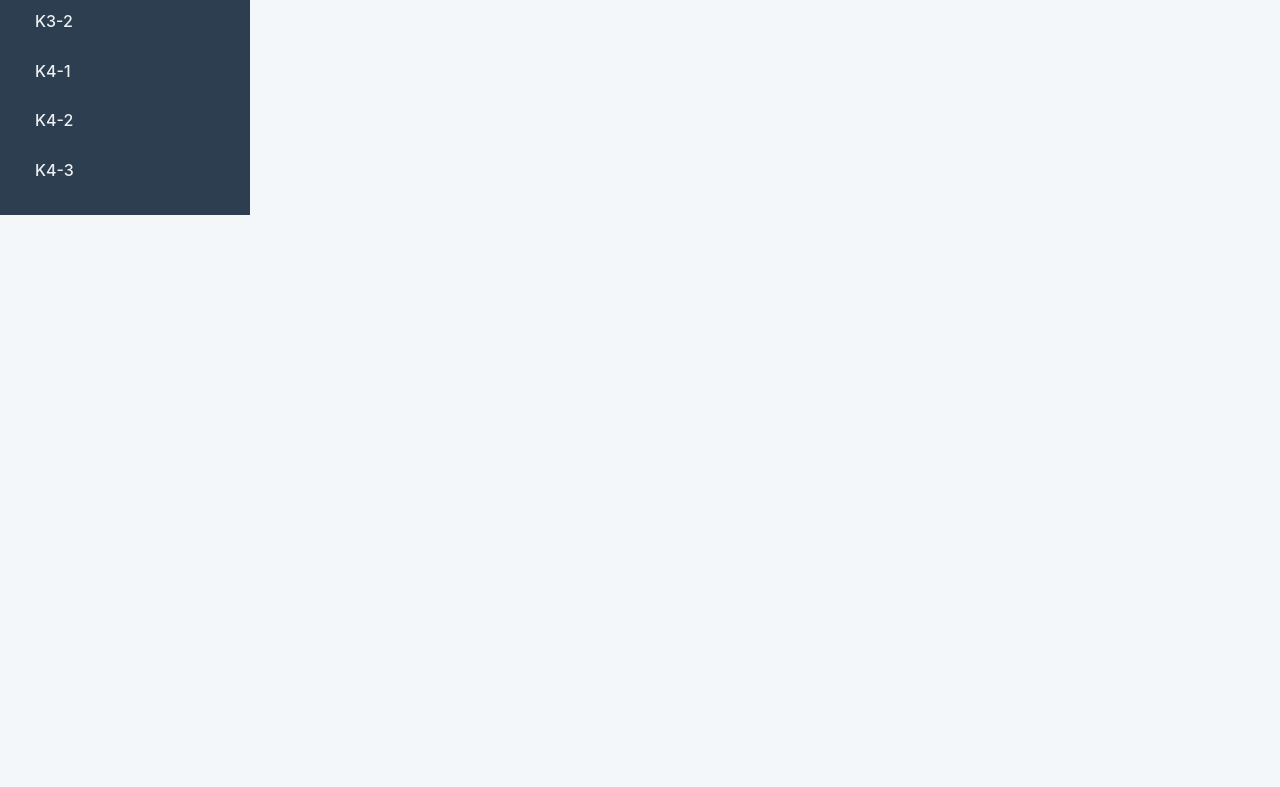
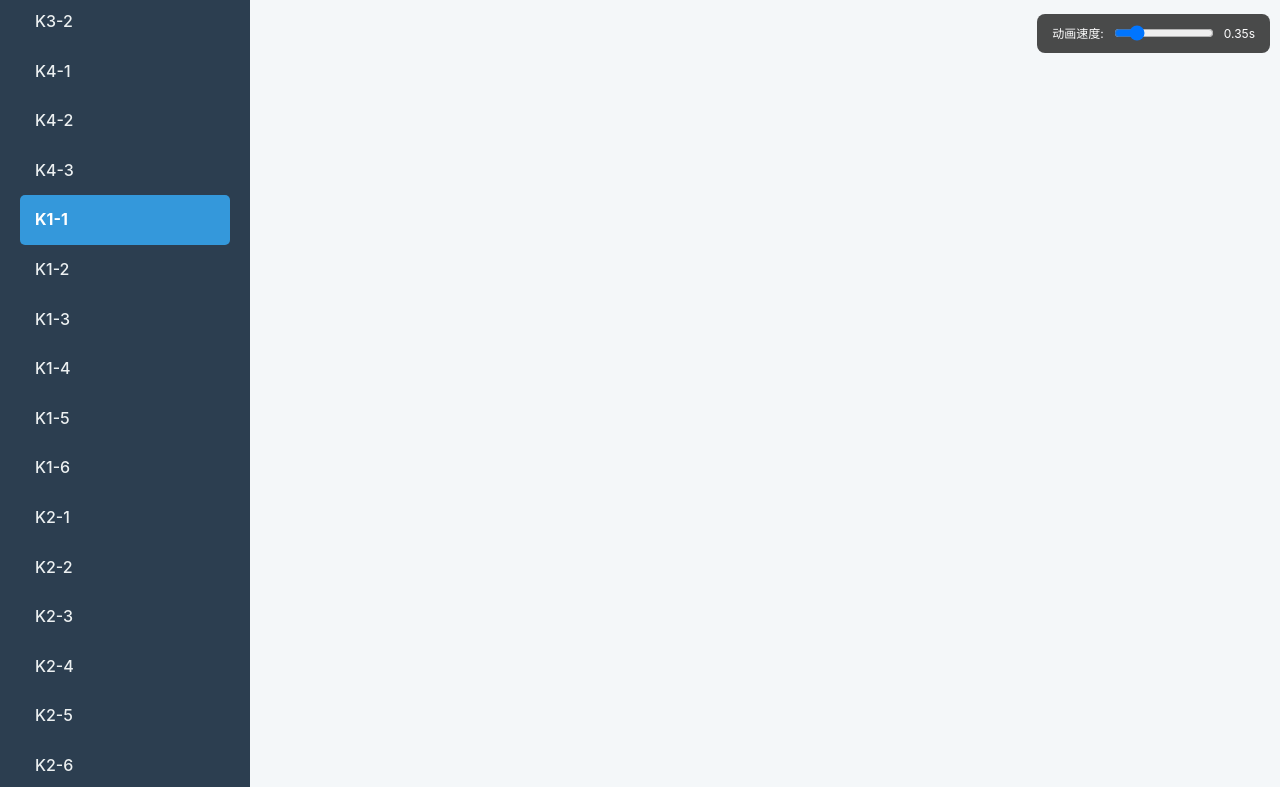
Before and after one commit to 2548876626/low-voltage-exam-prep, a plain HTML site: page index.html in a window 1280 px wide. Shown: the part 737-1524 px from the top of the page. Before the commit the page ends 952 px from the top, so only its background shows below. Drawn offline with Linux system fonts and the light colour scheme.

```diff
--- a/app.js
+++ b/app.js
@@ -1,13 +1,11 @@
-// app.js - 页面交互逻辑 (已添加点击导航后自动收回菜单)
+// app.js - 完整版，已包含调试功能
 
 document.addEventListener('DOMContentLoaded', function() {
 
-    // --- 状态变量 ---
     let currentCardId = 'K1-1';
     const cardIds = Object.keys(examData);
     let isAnimating = false;
 
-    // --- DOM元素获取 ---
     const navList = document.getElementById('card-nav-list');
     const mainContent = document.getElementById('main-content');
     const sidebar = document.getElementById('sidebar');
@@ -27,29 +25,24 @@
         document.getElementById('card-veto').parentElement,
         document.getElementById('card-image-container')
     ];
+    const speedSlider = document.getElementById('speed-slider');
+    const speedValueSpan = document.getElementById('speed-value');
 
-    // --- 滑动功能所需变量 ---
     let touchStartX = 0;
     let touchEndX = 0;
     const swipeThreshold = 50;
 
-    // --- 核心功能函数 ---
-
     function updateCardDOM(cardId) {
         const card = examData[cardId];
         if (!card) return;
-
         currentCardId = cardId;
         mobileHeaderTitle.textContent = cardId;
-
-        // ... 更新数据 ...
         cardSubjectEl.textContent = card.subject;
         cardTitleEl.textContent = card.title;
         cardTimeEl.textContent = card.examTime;
         cardScoreEl.textContent = card.score;
         cardContentEl.textContent = card.content.join('\n');
         cardVetoEl.textContent = card.vetoItems.join('\n');
-
         cardImageContainer.innerHTML = '';
         if (card.image) {
             const img = document.createElement('img');
@@ -57,7 +50,6 @@
             img.alt = `${card.title} - 电路图`;
             cardImageContainer.appendChild(img);
         }
-
         updateActiveNav(cardId);
         generatePractice(card);
         updateUIMode(practiceToggle.checked);
@@ -66,38 +58,27 @@
     function animateAndChangeCard(newCardId, direction) {
         if (isAnimating) return;
         isAnimating = true;
-
-        const outClass = direction === 'next' ? 'slide-out-left' : 'slide-out-right';
-        const inClass = direction === 'next' ? 'slide-in-right' : 'slide-in-left';
-
-        // ======================= 【核心修改点】 =======================
-        // 在开始动画前，如果菜单是打开的，就先关掉它
         if (sidebar.classList.contains('active')) {
             sidebar.classList.remove('active');
         }
-        // ==========================================================
-
+        const outClass = direction === 'next' ? 'slide-out-left' : 'slide-out-right';
+        const inClass = direction === 'next' ? 'slide-in-right' : 'slide-in-left';
         mainContent.classList.add(outClass);
-
         mainContent.addEventListener('animationend', function onAnimationEnd() {
             mainContent.removeEventListener('animationend', onAnimationEnd);
             updateCardDOM(newCardId);
             mainContent.classList.remove(outClass);
             mainContent.classList.add(inClass);
-
             mainContent.addEventListener('animationend', function onSecondAnimationEnd() {
                 mainContent.removeEventListener('animationend', onSecondAnimationEnd);
                 mainContent.classList.remove(inClass);
                 isAnimating = false;
             }, { once: true });
-
         }, { once: true });
     }
 
-    // 【修改】这个函数现在只在没有动画的场景下使用
     function displayCardWithoutAnimation(cardId) {
         updateCardDOM(cardId);
-        // 如果菜单是打开的，关闭它
         if (sidebar.classList.contains('active')) {
             sidebar.classList.remove('active');
         }
@@ -106,7 +87,6 @@
     function handleSwipe() {
         const deltaX = touchEndX - touchStartX;
         if (Math.abs(deltaX) < swipeThreshold || isAnimating) return;
-
         const currentIndex = cardIds.indexOf(currentCardId);
         if (deltaX < 0 && currentIndex < cardIds.length - 1) {
             animateAndChangeCard(cardIds[currentIndex + 1], 'next');
@@ -115,37 +95,36 @@
         }
     }
 
-    // --- 其他辅助函数 ---
     function updateUIMode(isPracticeMode) { cardContentSections.forEach(s => s.style.display = isPracticeMode ? 'none' : 'block'); practiceContainer.classList.toggle('hidden', !isPracticeMode); }
     function populateNav() { cardIds.forEach(id => { const li = document.createElement('li'); li.innerHTML = `<a href="#" data-id="${id}">${id}</a>`; navList.appendChild(li); }); }
     function updateActiveNav(activeId) { navList.querySelectorAll('a').forEach(link => link.classList.toggle('active', link.dataset.id === activeId)); }
-    function generatePractice(card) { /* 此函数不变，为节省空间省略 */ practiceContainer.innerHTML = ''; if (!card.practice || card.practice.length === 0) { practiceContainer.innerHTML = '<p style="color: #777; font-style: italic;">此题卡暂无随堂练习。</p>'; return; } card.practice.forEach((item, index) => { const div = document.createElement('div'); div.className = 'practice-item'; div.innerHTML = `<p class="practice-question">练习 ${index + 1}: ${item.question}</p><button class="toggle-answer-btn" data-target="answer-${card.id}-${index}">显示/隐藏答案</button><div id="answer-${card.id}-${index}" class="practice-answer-container"><div class="practice-answer-official"><h5>【官方指南】</h5><p>${item.officialAnswer.replace(/\n/g, '<br>')}</p></div><div class="practice-answer-simple"><h5>【记忆要点】</h5><p>${item.simpleAnswer.replace(/\n/g, '<br>')}</p></div></div>`; practiceContainer.appendChild(div); }); }
+    function generatePractice(card) { practiceContainer.innerHTML = ''; if (!card.practice || card.practice.length === 0) { practiceContainer.innerHTML = '<p style="color: #777; font-style: italic;">此题卡暂无随堂练习。</p>'; return; } card.practice.forEach((item, index) => { const div = document.createElement('div'); div.className = 'practice-item'; div.innerHTML = `<p class="practice-question">练习 ${index + 1}: ${item.question}</p><button class="toggle-answer-btn" data-target="answer-${card.id}-${index}">显示/隐藏答案</button><div id="answer-${card.id}-${index}" class="practice-answer-container"><div class="practice-answer-official"><h5>【官方指南】</h5><p>${item.officialAnswer.replace(/\n/g, '<br>')}</p></div><div class="practice-answer-simple"><h5>【记忆要点】</h5><p>${item.simpleAnswer.replace(/\n/g, '<br>')}</p></div></div>`; practiceContainer.appendChild(div); }); }
 
-    // --- 事件监听器 ---
     menuToggle.addEventListener('click', () => sidebar.classList.toggle('active'));
     mainContent.addEventListener('click', () => { if (sidebar.classList.contains('active')) sidebar.classList.remove('active'); });
-
     navList.addEventListener('click', function(event) {
         event.preventDefault();
         const link = event.target.closest('a');
         if (link) {
             const newCardId = link.dataset.id;
             if (newCardId === currentCardId || isAnimating) return;
-
             const currentIndex = cardIds.indexOf(currentCardId);
             const newIndex = cardIds.indexOf(newCardId);
-
             animateAndChangeCard(newCardId, newIndex > currentIndex ? 'next' : 'prev');
         }
     });
-
     practiceToggle.addEventListener('change', function() { updateUIMode(this.checked); });
     practiceContainer.addEventListener('click', function(event) { if (event.target.classList.contains('toggle-answer-btn')) { const targetId = event.target.dataset.target; const answerContainer = document.getElementById(targetId); if (answerContainer) { answerContainer.style.display = answerContainer.style.display === 'block' ? 'none' : 'block'; } } });
     mainContent.addEventListener('touchstart', (e) => { touchStartX = e.touches[0].clientX; }, { passive: true });
     mainContent.addEventListener('touchend', (e) => { touchEndX = e.changedTouches[0].clientX; handleSwipe(); });
 
-    // --- 页面初始化 ---
+    // 【新增】调试面板事件监听器
+    speedSlider.addEventListener('input', function() {
+        const newSpeed = this.value;
+        document.documentElement.style.setProperty('--transition-speed', `${newSpeed}s`);
+        speedValueSpan.textContent = `${newSpeed}s`;
+    });
+
     populateNav();
-    // 初始加载使用无动画的版本
     displayCardWithoutAnimation(currentCardId);
 });
--- a/index.html
+++ b/index.html
@@ -23,6 +23,18 @@
                 <!-- 导航项将由JS动态生成 -->
             </ul>
         </nav>
+
+    <!-- ========== 【新增】调试面板 ========== -->
+    <div class="debug-panel">
+        <label for="speed-slider">动画速度:</label>
+        <input type="range" id="speed-slider" min="0.1" max="1.5" step="0.05" value="0.35">
+        <span id="speed-value">0.35s</span>
+    </div>
+    <!-- ===================================== -->
+
+    <!-- 引入数据和逻辑脚本 -->
+    <script src="data.js"></script>
+    <script src="app.js"></script>
 
         <!-- 右侧主内容区 -->
         <main id="main-content" class="content">
--- a/style.css
+++ b/style.css
@@ -359,6 +359,11 @@
 /*          5. 卡片切换动画               */
 /* ======================================== */
 
+/* 【修改】将动画持续时间定义为 CSS 变量 */
+:root {
+    --transition-speed: 0.35s; /* 默认动画速度 */
+}
+
 /* --- 向左滑出 (看下一张) --- */
 @keyframes slide-out-to-left {
     from { transform: translateX(0); opacity: 1; }
@@ -383,16 +388,40 @@
     to { transform: translateX(0); opacity: 1; }
 }
 
-/* --- 用于JS切换的动画类 --- */
+/* --- 用于JS切换的动画类 (使用变量) --- */
 .slide-out-left {
-    animation: slide-out-to-left 0.35s forwards ease-in-out;
+    animation: slide-out-to-left var(--transition-speed) forwards ease-in-out;
 }
 .slide-in-right {
-    animation: slide-in-from-right 0.35s forwards ease-in-out;
+    animation: slide-in-from-right var(--transition-speed) forwards ease-in-out;
 }
 .slide-out-right {
-    animation: slide-out-to-right 0.35s forwards ease-in-out;
+    animation: slide-out-to-right var(--transition-speed) forwards ease-in-out;
 }
 .slide-in-left {
-    animation: slide-in-from-left 0.35s forwards ease-in-out;
+    animation: slide-in-from-left var(--transition-speed) forwards ease-in-out;
 }
+
+
+/* ======================================== */
+/*          6. 调试工具 (可选)            */
+/* ======================================== */
+.debug-panel {
+    position: fixed;
+    bottom: 10px;
+    right: 10px;
+    background-color: rgba(0, 0, 0, 0.7);
+    color: white;
+    padding: 10px 15px;
+    border-radius: 8px;
+    z-index: 9999;
+    font-size: 12px;
+    display: flex;
+    align-items: center;
+    gap: 10px;
+}
+
+.debug-panel input[type="range"] {
+    width: 100px;
+    cursor: pointer;
+}
```
